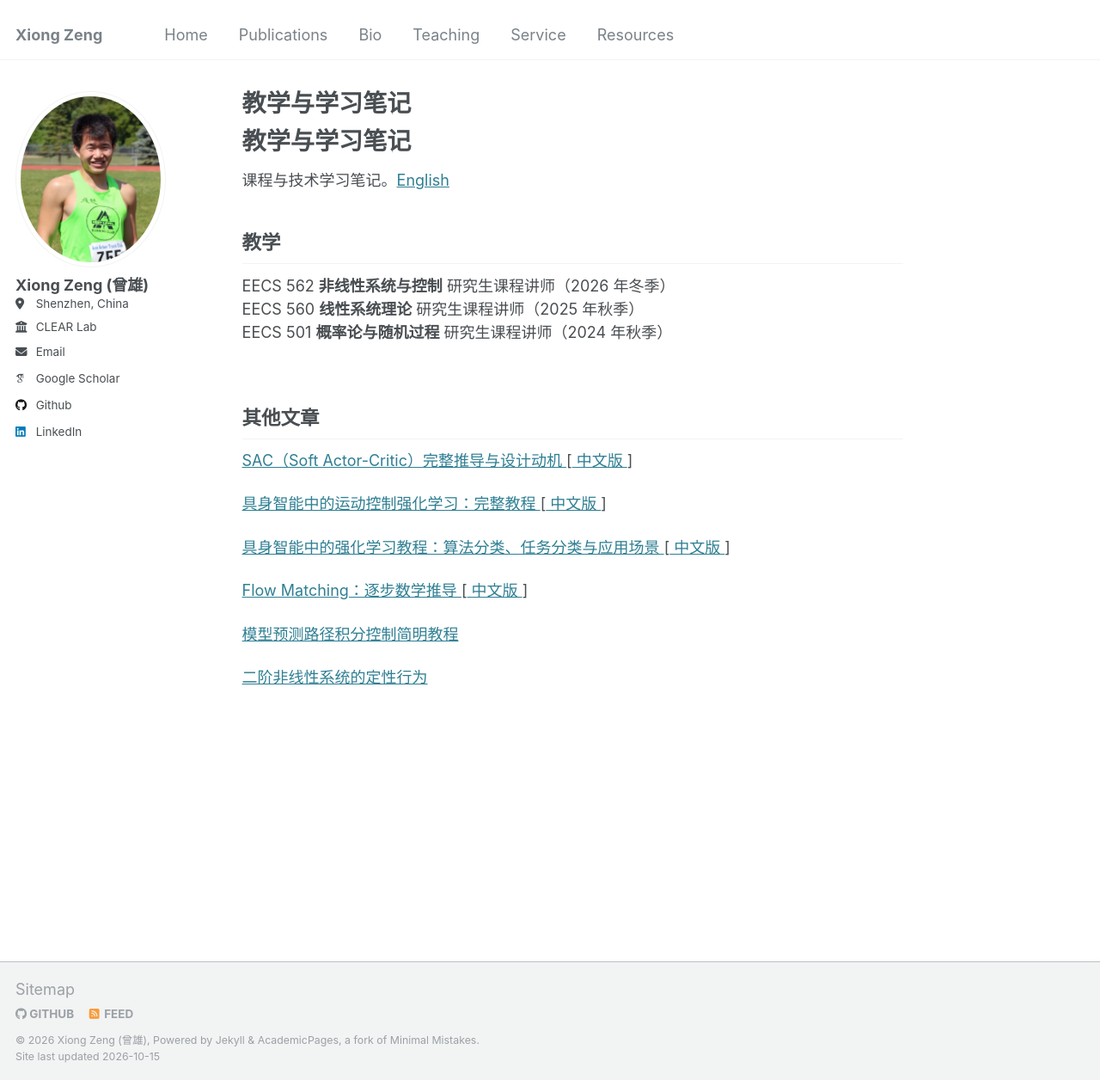
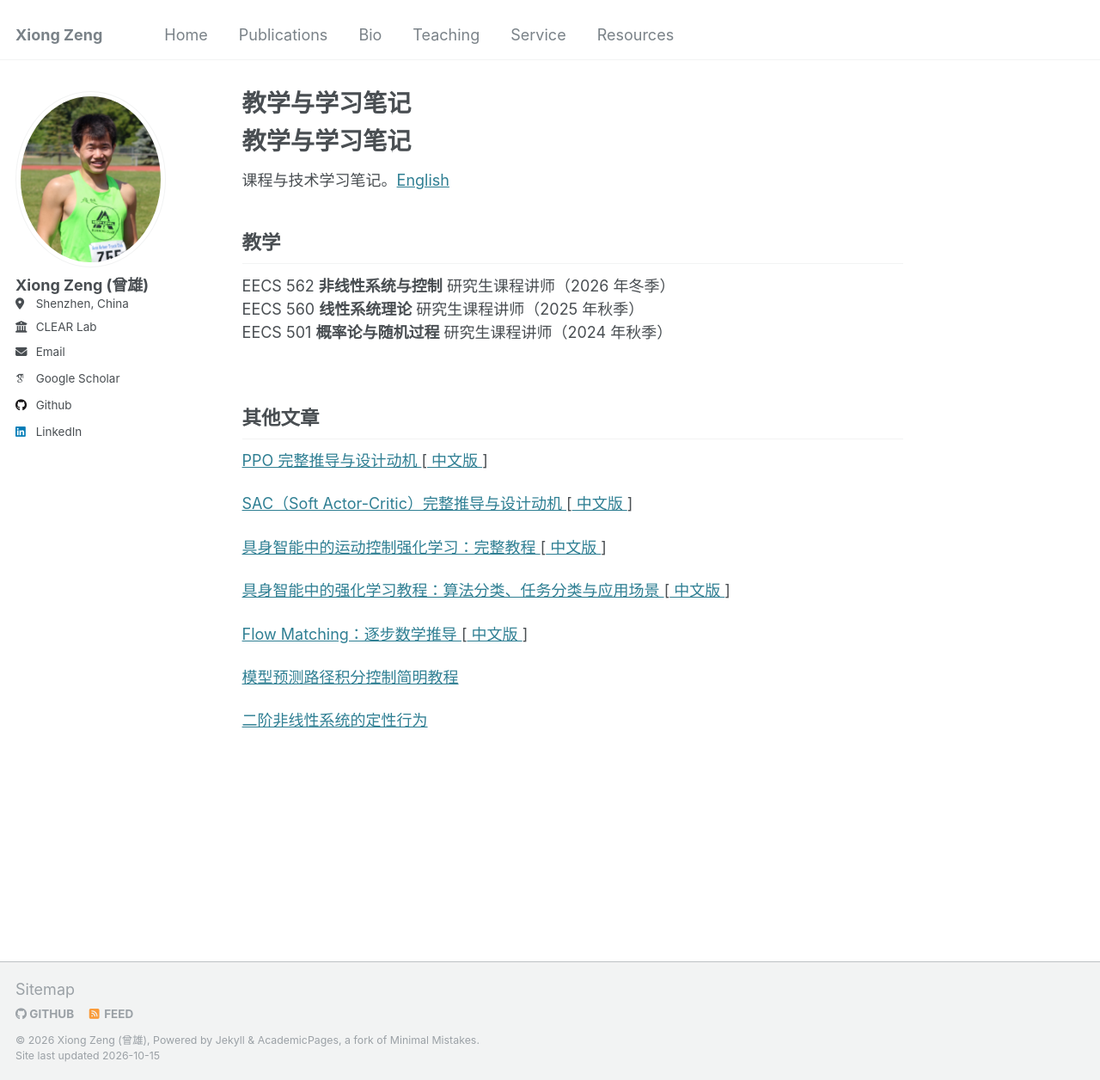
Before and after one commit to zengxiong111/zengxiong.github.io, a Jekyll site: the page built from _pages/teaching.zh-CN.md, in a window 1280 px wide and 1256 px high. Shown: the whole window at 86% size. Built offline with Jekyll 4.4.1, drawn with Linux system fonts in a browser that asks for light colours; some web fonts are replaced; our own code applies the rules of GitHub Pages for plain Markdown files.

Commit message:
Add English and Chinese PPO derivation tutorials

```diff
--- a/_pages/teaching.zh-CN.md
+++ b/_pages/teaching.zh-CN.md
@@ -19,6 +19,14 @@
 
 
 
+
+<a href="https://zengxiong111.github.io/zengxiong.github.io/files/PPO_Complete_Derivation_EN.pdf"
+   target="_blank">
+  PPO 完整推导与设计动机
+</a> [<a href="https://zengxiong111.github.io/zengxiong.github.io/files/PPO_Complete_Derivation_CN.pdf"
+   target="_blank">
+  中文版
+</a>]
 
 <a href="https://zengxiong111.github.io/zengxiong.github.io/files/SAC_Complete_Derivation_EN.pdf"
    target="_blank">
```
Also changed, not shown: _pages/teaching.md (+8 -0 lines), 2 other files.
